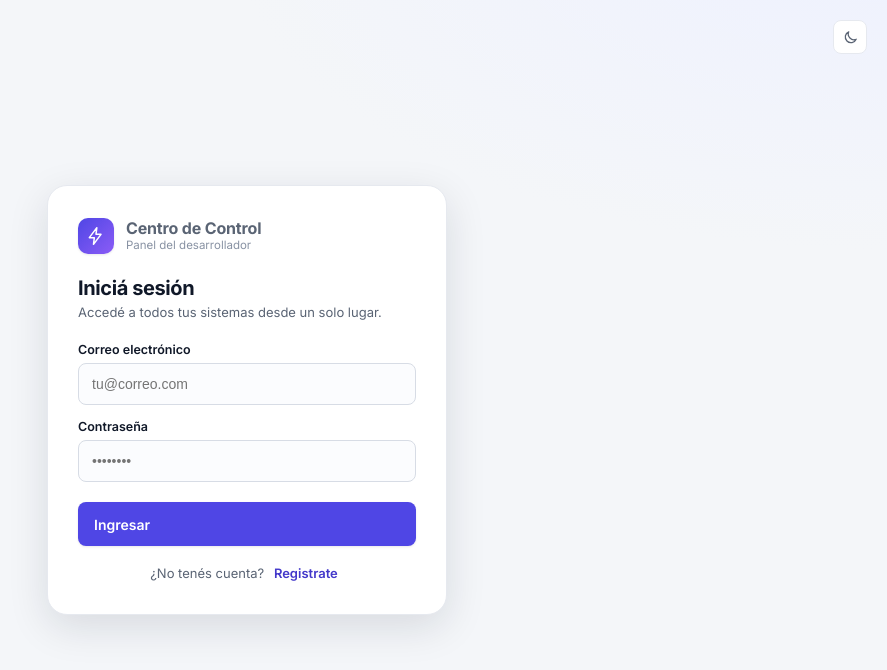
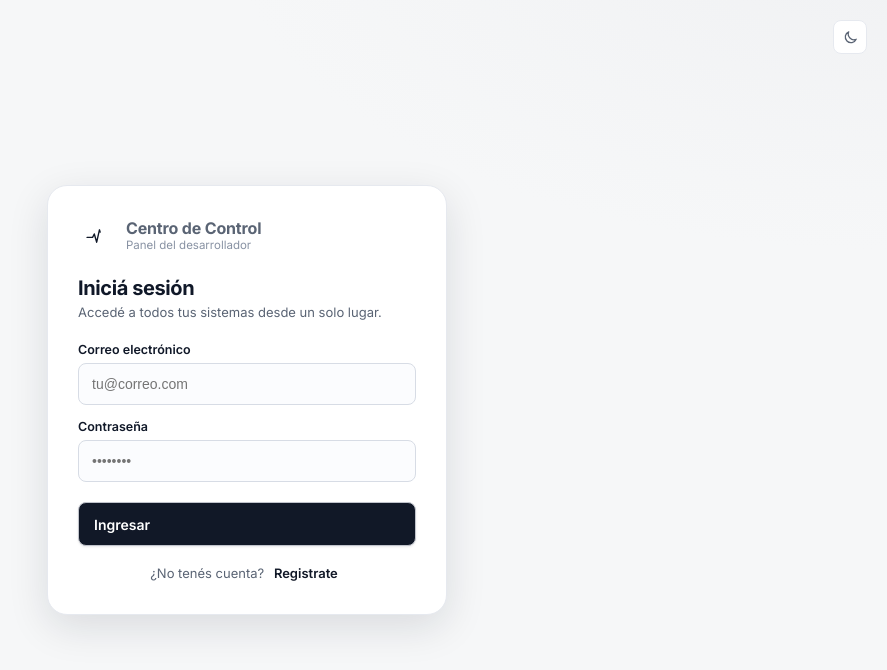
Before and after one commit to Gastonmaluff/Centro-de-Control, a React (Vite) app: page / in a window 1280 px wide. Shown: the top 670 px of the page, without its empty margins (393-1280 px from the left). Built offline with nearby package versions, Linux system fonts and the light colour scheme; no server answers.

Commit message:
Renueva identidad visual monocromatica

```diff
--- a/index.html
+++ b/index.html
@@ -8,7 +8,7 @@
     <link rel="apple-touch-icon" sizes="180x180" href="/apple-touch-icon.png" />
     <link rel="manifest" href="/manifest.webmanifest" />
     <meta name="viewport" content="width=device-width, initial-scale=1.0" />
-    <meta name="theme-color" content="#4f46e5" />
+    <meta name="theme-color" content="#111827" />
     <title>Centro de Control</title>
     <link rel="preconnect" href="https://fonts.googleapis.com" />
     <link rel="preconnect" href="https://fonts.gstatic.com" crossorigin />
--- a/src/components/Login.tsx
+++ b/src/components/Login.tsx
@@ -2,7 +2,7 @@ import { useState, type FormEvent } from "react";
 import { FirebaseError } from "firebase/app";
 import { useAuth } from "../context/AuthContext";
 import { useTheme } from "../context/ThemeContext";
-import { IcBolt, IcMoon, IcSun } from "./icons";
+import { EcgMark, IcMoon, IcSun } from "./icons";
 
 const errorText: Record<string, string> = {
   "auth/invalid-email": "El correo no es válido.",
@@ -49,7 +49,7 @@ export default function Login() {
       <div className="auth-card">
         <div className="auth-brand">
           <div className="brand-logo">
-            <IcBolt width={20} height={20} />
+            <EcgMark size={22} aria-hidden="true" />
           </div>
           <div>
             <div className="brand-name" style={{ fontSize: 16 }}>
--- a/src/components/Sidebar.tsx
+++ b/src/components/Sidebar.tsx
@@ -4,7 +4,7 @@ import { useNav, type View } from "../context/NavContext";
 import { useSystemsCtx } from "../context/SystemsContext";
 import {
   IcBilling,
-  IcBolt,
+  EcgMark,
   IcClients,
   IcCosts,
   IcDocs,
@@ -75,7 +75,7 @@ export default function Sidebar({ open, onClose }: { open: boolean; onClose: ()
       <aside className="sidebar drawer" aria-label="Menu principal">
         <div className="brand">
           <div className="brand-logo">
-            <IcBolt width={20} height={20} />
+            <EcgMark size={22} aria-hidden="true" />
           </div>
           <div>
             <div className="brand-name">Centro de Control</div>
--- a/src/components/SystemFormModal.tsx
+++ b/src/components/SystemFormModal.tsx
@@ -56,8 +56,8 @@ function initState(s: System | null): FormState {
     type: s?.type ?? "own",
     projectStatus: s?.projectStatus ?? "dev",
     glyph: s?.glyph ?? "",
-    accent: s?.primaryColor ?? s?.accent ?? "#4f46e5",
-    accent2: s?.secondaryColor ?? s?.accent2 ?? "#06b6d4",
+    accent: s?.primaryColor ?? s?.accent ?? "#111827",
+    accent2: s?.secondaryColor ?? s?.accent2 ?? "#64748b",
     headerImageAlt: s?.headerImageAlt ?? "",
     headerImagePosition: s?.headerImagePosition ?? "right",
     headerImageEnabled: s?.headerImageEnabled ?? Boolean(s?.headerImageUrl),
--- a/src/components/icons.tsx
+++ b/src/components/icons.tsx
@@ -12,6 +12,36 @@ const base = (p: P) => ({
   strokeLinejoin: "round" as const,
   ...p,
 });
+
+type EcgTone = "success" | "warning" | "danger" | "neutral" | "monochrome";
+type EcgMarkProps = P & {
+  size?: number;
+  tone?: EcgTone;
+  animated?: boolean;
+};
+
+const ecgToneClass: Record<EcgTone, string> = {
+  success: "success",
+  warning: "warning",
+  danger: "danger",
+  neutral: "neutral",
+  monochrome: "monochrome",
+};
+
+export const EcgMark = ({ size = 24, tone = "monochrome", animated = false, className, ...p }: EcgMarkProps) => (
+  <svg
+    {...base({
+      ...p,
+      width: p.width ?? size,
+      height: p.height ?? size,
+      viewBox: "0 0 64 64",
+      strokeWidth: p.strokeWidth ?? 4,
+      className: `ecg-mark ${ecgToneClass[tone]} ${animated ? "is-animated" : ""} ${className ?? ""}`.trim(),
+    })}
+  >
+    <path className="ecg-mark-line" d="M6 36h16l5-10 7 24 8-36 7 22h9" />
+  </svg>
+);
 
 export const IcHome = (p: P) => (
   <svg {...base(p)}>
@@ -120,11 +150,6 @@ export const IcSun = (p: P) => (
 export const IcMoon = (p: P) => (
   <svg {...base(p)}>
     <path d="M20 14.5A8 8 0 0 1 9.5 4 8 8 0 1 0 20 14.5" />
-  </svg>
-);
-export const IcBolt = (p: P) => (
-  <svg {...base(p)}>
-    <path d="M13 2 4 14h6l-1 8 9-12h-6z" />
   </svg>
 );
 export const IcRocket = (p: P) => (
--- a/src/index.css
+++ b/src/index.css
@@ -5,9 +5,9 @@
 
 :root {
   /* Surfaces */
-  --bg: #f4f6f9;
-  --bg-grad: radial-gradient(1200px 600px at 100% -10%, #eef1ff 0%, transparent 55%),
-    radial-gradient(900px 500px at -5% 10%, #eefaf3 0%, transparent 50%);
+  --bg: #f6f7f8;
+  --bg-grad: radial-gradient(1200px 600px at 100% -10%, #f0f1f3 0%, transparent 55%),
+    radial-gradient(900px 500px at -5% 10%, #f7f8f9 0%, transparent 50%);
   --surface: #ffffff;
   --surface-2: #fbfcfe;
   --surface-hover: #f7f9fc;
@@ -20,9 +20,10 @@
   --text-faint: #8892a3;
 
   /* Brand (the Centro de Control app itself) */
-  --brand: #4f46e5;
-  --brand-weak: #eef0fe;
-  --brand-text: #4338ca;
+  --brand: #111827;
+  --brand-weak: #f1f2f4;
+  --brand-text: #111827;
+  --focus-ring: rgba(17, 24, 39, 0.14);
 
   /* Status */
   --ok: #16a34a;
@@ -31,8 +32,8 @@
   --warn-weak: #fdf1de;
   --down: #dc2626;
   --down-weak: #fdeaea;
-  --pending: #2563eb;
-  --pending-weak: #e8f0ff;
+  --pending: #64748b;
+  --pending-weak: #f1f5f9;
 
   /* Elevation */
   --shadow-sm: 0 1px 2px rgba(16, 24, 40, 0.04), 0 1px 3px rgba(16, 24, 40, 0.06);
@@ -50,22 +51,23 @@
 }
 
 [data-theme="dark"] {
-  --bg: #0d1117;
-  --bg-grad: radial-gradient(1200px 600px at 100% -10%, #161d33 0%, transparent 55%),
-    radial-gradient(900px 500px at -5% 10%, #10231d 0%, transparent 50%);
-  --surface: #161b26;
-  --surface-2: #1a2130;
-  --surface-hover: #1e2636;
-  --border: #242c3a;
-  --border-strong: #2f3948;
+  --bg: #0b0d10;
+  --bg-grad: radial-gradient(1200px 600px at 100% -10%, #171a20 0%, transparent 55%),
+    radial-gradient(900px 500px at -5% 10%, #101316 0%, transparent 50%);
+  --surface: #14171c;
+  --surface-2: #191d23;
+  --surface-hover: #20242b;
+  --border: #2a2f38;
+  --border-strong: #3a414d;
 
   --text: #eaeef6;
   --text-muted: #9aa4b6;
   --text-faint: #6b7688;
 
-  --brand: #7c83ff;
-  --brand-weak: #1e2140;
-  --brand-text: #a9adff;
+  --brand: #f4f5f7;
+  --brand-weak: #242932;
+  --brand-text: #f4f5f7;
+  --focus-ring: rgba(244, 245, 247, 0.16);
 
   --ok: #34d399;
   --ok-weak: #12261f;
@@ -73,8 +75,8 @@
   --warn-weak: #2a2110;
   --down: #f87171;
   --down-weak: #2a1616;
-  --pending: #60a5fa;
-  --pending-weak: #10233f;
+  --pending: #94a3b8;
+  --pending-weak: #202630;
 
   --shadow-sm: 0 1px 2px rgba(0, 0, 0, 0.3);
   --shadow-md: 0 2px 6px rgba(0, 0, 0, 0.35), 0 10px 30px rgba(0, 0, 0, 0.35);
@@ -223,12 +225,12 @@ a {
 .brand-logo {
   width: 36px;
   height: 36px;
-  border-radius: 10px;
-  background: linear-gradient(135deg, var(--brand), #8b5cf6);
+  border-radius: 0;
+  background: transparent;
   display: grid;
   place-items: center;
-  color: #fff;
-  box-shadow: var(--shadow-sm);
+  color: var(--text);
+  box-shadow: none;
   flex-shrink: 0;
 }
 
@@ -292,6 +294,7 @@ a {
   background: var(--brand-weak);
   color: var(--brand-text);
   font-weight: 600;
+  box-shadow: inset 2px 0 0 var(--text);
 }
 
 .nav-item.active svg {
@@ -309,9 +312,9 @@ a {
   border: 1px solid var(--border);
 }
 .nav-item.active .nav-badge {
-  background: color-mix(in srgb, var(--brand) 16%, transparent);
-  color: var(--brand-text);
-  border-color: transparent;
+  background: var(--surface);
+  color: var(--text);
+  border-color: var(--border);
 }
 .nav-badge.alert {
   background: var(--down-weak);
@@ -345,8 +348,8 @@ a {
   place-items: center;
   font-weight: 700;
   font-size: 12.5px;
-  color: #fff;
-  background: linear-gradient(135deg, #4f46e5, #06b6d4);
+  color: var(--surface);
+  background: var(--text);
   flex-shrink: 0;
 }
 
@@ -443,7 +446,7 @@ a {
 }
 .search:focus-within {
   border-color: var(--brand);
-  box-shadow: 0 0 0 3px var(--brand-weak);
+  box-shadow: 0 0 0 3px var(--focus-ring);
 }
 .search input {
   border: none;
@@ -483,11 +486,19 @@ a {
 }
 .btn-primary {
   background: var(--brand);
-  color: #fff;
+  color: var(--surface);
+  border-color: color-mix(in srgb, var(--brand) 18%, var(--border));
   box-shadow: var(--shadow-sm);
 }
 .btn-primary:hover {
-  filter: brightness(1.06);
+  filter: none;
+  background: color-mix(in srgb, var(--brand) 88%, var(--surface));
+}
+[data-theme="dark"] .btn-primary {
+  color: #050608;
+}
+[data-theme="dark"] .btn-primary:hover {
+  background: color-mix(in srgb, var(--brand) 88%, #000);
 }
 .btn-ghost {
   background: var(--surface);
@@ -534,8 +545,57 @@ a {
 }
 .theme-toggle button.active {
   background: var(--surface);
-  color: var(--brand-text);
+  color: var(--text);
   box-shadow: var(--shadow-sm);
+}
+
+.ecg-mark {
+  display: block;
+  color: currentColor;
+}
+.ecg-mark.monochrome {
+  color: currentColor;
+}
+.ecg-mark.success {
+  color: var(--ok);
+}
+.ecg-mark.warning {
+  color: var(--warn);
+}
+.ecg-mark.danger {
+  color: var(--down);
+}
+.ecg-mark.neutral {
+  color: var(--text-muted);
+}
+.ecg-mark-line {
+  stroke-dasharray: 96;
+  stroke-dashoffset: 0;
+}
+.ecg-mark.is-animated .ecg-mark-line {
+  animation: ecgTrace 2.2s ease-in-out infinite;
+}
+@keyframes ecgTrace {
+  0%,
+  100% {
+    stroke-dashoffset: 0;
+    opacity: 0.82;
+  }
+  50% {
+    stroke-dashoffset: -28;
+    opacity: 1;
+  }
+}
+
+.app-loader {
+  display: grid;
+  place-items: center;
+  gap: 12px;
+  color: var(--text);
+  font-size: 12px;
+  font-weight: 700;
+  letter-spacing: 0.02em;
+  text-transform: uppercase;
 }
 
 /* =========================================================================
@@ -572,12 +632,13 @@ a {
   font-weight: 500;
 }
 .stat-ico {
-  width: 28px;
+  width: 34px;
   height: 28px;
-  border-radius: 8px;
+  border-radius: 0;
   display: grid;
   place-items: center;
   flex-shrink: 0;
+  background: transparent;
 }
 .stat-value {
   font-size: 24px;
@@ -888,7 +949,7 @@ a {
 }
 .analysis-step.active .as-dot {
   background: var(--brand);
-  color: #fff;
+  color: var(--surface);
 }
 .analysis-step.fail .as-dot {
   background: var(--warn);
@@ -912,8 +973,8 @@ a {
   width: 13px;
   height: 13px;
   border-radius: 50%;
-  border: 2px solid rgba(255, 255, 255, 0.4);
-  border-top-color: #fff;
+  border: 2px solid color-mix(in srgb, var(--text) 18%, transparent);
+  border-top-color: var(--text);
   animation: spin 0.7s linear infinite;
 }
 @keyframes spin {
@@ -2578,7 +2639,7 @@ a {
 }
 .field input:focus {
   border-color: var(--brand);
-  box-shadow: 0 0 0 3px var(--brand-weak);
+  box-shadow: 0 0 0 3px var(--focus-ring);
 }
 .auth-btn {
   width: 100%;
@@ -2720,7 +2781,7 @@ a {
 .syscard-add:hover {
   border-color: var(--brand);
   background: var(--brand-weak);
-  color: var(--brand-text);
+  color: var(--text);
   transform: translateY(-2px);
 }
 .add-plus {
@@ -2731,7 +2792,7 @@ a {
   place-items: center;
   background: var(--surface);
   border: 1px solid var(--border);
-  color: var(--brand);
+  color: var(--text);
 }
 .syscard-add:hover .add-plus {
   border-color: var(--brand);
@@ -2742,7 +2803,7 @@ a {
   color: var(--text);
 }
 .syscard-add:hover .add-title {
-  color: var(--brand-text);
+  color: var(--text);
 }
 .add-sub {
   font-size: 12px;
@@ -3116,7 +3177,7 @@ a {
 .modal .field input:focus,
 .modal .field select:focus {
   border-color: var(--brand);
-  box-shadow: 0 0 0 3px var(--brand-weak);
+  box-shadow: 0 0 0 3px var(--focus-ring);
 }
 .modal .field input.color {
   padding: 3px;
```
Also changed, not shown: src/App.tsx (+4 -3 lines), src/components/StatCards.tsx (+20 -17 lines), public/favicon.svg, public/manifest.webmanifest.
